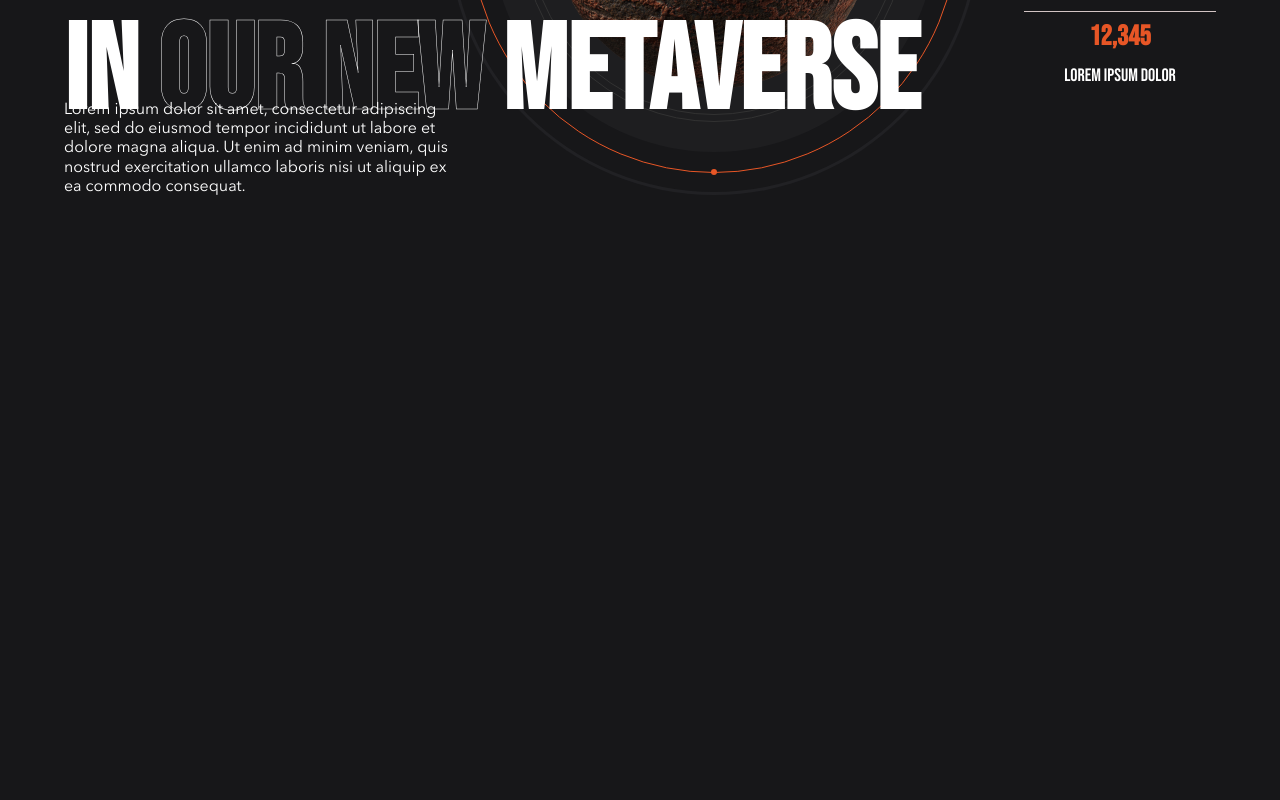
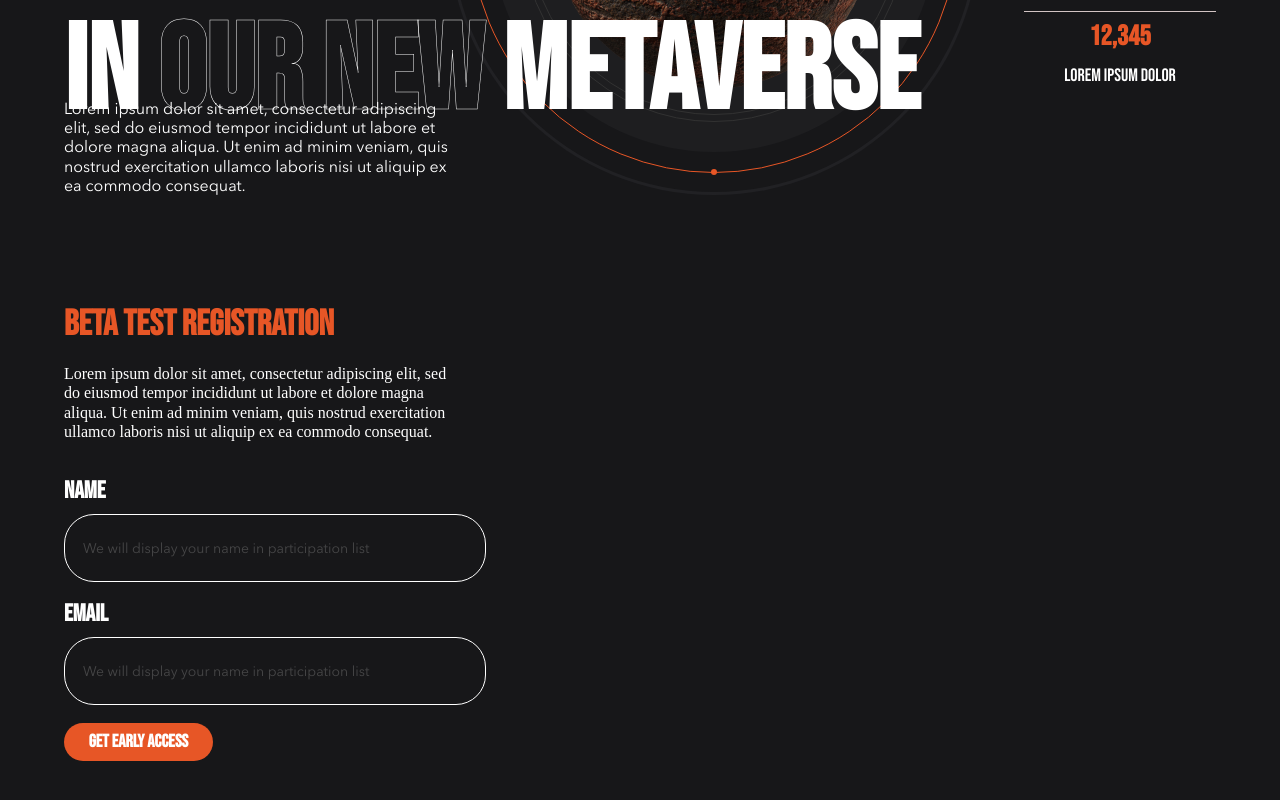
Before and after one commit to 3TERRRNITY/metaverse-testtask, a React (Vite) app: page / in a window 1280 px wide. Shown: the part 444-1244 px from the top of the page. Before the commit the page ends 800 px from the top, so only its background shows below. Built offline with nearby package versions, Linux system fonts and the light colour scheme; no server answers.

Commit message:
registration form

```diff
--- a/src/pages/Home/Home.tsx
+++ b/src/pages/Home/Home.tsx
@@ -1,9 +1,10 @@
-import { MainPageHero } from "../../widgets";
+import { MainPageHero, Registration } from "../../widgets";
 
 const Home = () => {
   return (
     <>
       <MainPageHero />
+      <Registration />
     </>
   );
 };
--- a/src/shared/ui/Button/Button.tsx
+++ b/src/shared/ui/Button/Button.tsx
@@ -7,7 +7,7 @@ interface IButtonProps {
 
 const Button = ({ title, disabled }: IButtonProps) => {
   return (
-    <ButtonContainer className="title" disabled={disabled}>
+    <ButtonContainer className="title" disabled={disabled} type="submit">
       {title}
     </ButtonContainer>
   );
--- a/src/shared/ui/ParticipantsList/ParticipantsList.tsx
+++ b/src/shared/ui/ParticipantsList/ParticipantsList.tsx
@@ -10,94 +10,19 @@ import {
   TableRowItem,
   TableWallet,
 } from "./ParticipantsListStyles.ts";
+interface IParticipantsProps {
+  id: number;
+  username: string;
+  email: string;
+  address?: string;
+}
+interface IParticipantsTableProps {
+  participants: IParticipantsProps[];
+}
 
-interface IParticipantsTableProps {}
+const ParticipantsTable = ({ participants }: IParticipantsTableProps) => {
+  const tableHead = ["name", "email", "wallet"];
 
-const ParticipantsTable = (props: IParticipantsTableProps) => {
-  const tableHead = ["name", "email", "wallet"];
-  // TODO: example
-  const participants = [
-    {
-      name: "Hamish Gilmore",
-      email: "walob95230@nubotel.com",
-      wallet: "0x279D9f0c10fBB3D44fEf96...",
-    },
-    {
-      name: "Hamish Gilmore",
-      email: "walob95230@nubotel.com",
-      wallet: "0x279D9f0c10fBB3D44fEf96...",
-    },
-    {
-      name: "Hamish Gilmore",
-      email: "walob95230@nubotel.com",
-      wallet: "0x279D9f0c10fBB3D44fEf96...",
-    },
-    {
-      name: "Hamish Gilmore",
-      email: "walob95230@nubotel.com",
-      wallet: "0x279D9f0c10fBB3D44fEf96...",
-    },
-    {
-      name: "Hamish Gilmore",
-      email: "walob95230@nubotel.com",
-      wallet: "0x279D9f0c10fBB3D44fEf96...",
-    },
-    {
-      name: "Hamish Gilmore",
-      email: "walob95230@nubotel.com",
-      wallet: "0x279D9f0c10fBB3D44fEf96...",
-    },
-    {
-      name: "Hamish Gilmore",
-      email: "walob95230@nubotel.com",
-      wallet: "0x279D9f0c10fBB3D44fEf96...",
-    },
-    {
-      name: "Hamish Gilmore",
-      email: "walob95230@nubotel.com",
-      wallet: "0x279D9f0c10fBB3D44fEf96...",
-    },
-    {
-      name: "Hamish Gilmore",
-      email: "walob95230@nubotel.com",
-      wallet: "0x279D9f0c10fBB3D44fEf96...",
-    },
-    {
-      name: "Hamish Gilmore",
-      email: "walob95230@nubotel.com",
-      wallet: "0x279D9f0c10fBB3D44fEf96...",
-    },
-    {
-      name: "Hamish Gilmore",
-      email: "walob95230@nubotel.com",
-      wallet: "0x279D9f0c10fBB3D44fEf96...",
-    },
-    {
-      name: "Hamish Gilmore",
-      email: "walob95230@nubotel.com",
-      wallet: "0x279D9f0c10fBB3D44fEf96...",
-    },
-    {
-      name: "Hamish Gilmore",
-      email: "walob95230@nubotel.com",
-      wallet: "0x279D9f0c10fBB3D44fEf96...",
-    },
-    {
-      name: "Hamish Gilmore",
-      email: "walob95230@nubotel.com",
-      wallet: "0x279D9f0c10fBB3D44fEf96...",
-    },
-    {
-      name: "Hamish Gilmore",
-      email: "walob95230@nubotel.com",
-      wallet: "0x279D9f0c10fBB3D44fEf96...",
-    },
-    {
-      name: "Hamish Gilmore",
-      email: "walob95230@nubotel.com",
-      wallet: "0x279D9f0c10fBB3D44fEf96...",
-    },
-  ];
   return (
     <ListContainer>
       <ListTitle className="title">
@@ -112,10 +37,10 @@ const ParticipantsTable = (props: IParticipantsTableProps) => {
           </TableHead>
 
           {participants.map((participant) => (
-            <TableRowItem className="paragraph">
-              <TableName>{participant.name}</TableName>
+            <TableRowItem className="paragraph" key={participant.id}>
+              <TableName>{participant.username}</TableName>
               <TableEmail>{participant.email}</TableEmail>
-              <TableWallet>{participant.wallet}</TableWallet>
+              <TableWallet>{participant.address}</TableWallet>
             </TableRowItem>
           ))}
         </ListTable>
--- a/src/shared/ui/ParticipantsList/ParticipantsListStyles.ts
+++ b/src/shared/ui/ParticipantsList/ParticipantsListStyles.ts
@@ -2,7 +2,7 @@ import styled from "@emotion/styled";
 
 export const ListContainer = styled.div`
   color: #ffffff;
-  width: 668px;
+  width: 100%;
 `;
 
 export const ListTitle = styled.div`
--- a/src/shared/ui/TextArea/TextArea.tsx
+++ b/src/shared/ui/TextArea/TextArea.tsx
@@ -1,20 +1,37 @@
-import { TextAreaContainer } from "./TextAreaStyle";
+import { Label, TextAreaContainer } from "./TextAreaStyle";
+import React from "react";
 
 interface ITextareaProps {
-  text: string;
   placeholder: string;
-  disabled: boolean;
+  disabled?: boolean;
+  label: string;
+  type: string;
+  name: string;
+  value?: string;
+  onChange: (e: React.ChangeEvent<HTMLInputElement>) => void;
 }
 
-const TextArea = ({ text, disabled, placeholder }: ITextareaProps) => {
+const TextArea = ({
+  disabled,
+  placeholder,
+  label,
+  type,
+  value,
+  onChange,
+}: ITextareaProps) => {
   return (
-    <TextAreaContainer
-      className="paragraph"
-      disabled={disabled}
-      placeholder={placeholder}
-    >
-      {text}
-    </TextAreaContainer>
+    <Label className="title">
+      {label}
+      <TextAreaContainer
+        className="paragraph"
+        required
+        type={type}
+        disabled={disabled}
+        placeholder={placeholder}
+        value={value}
+        onChange={onChange}
+      />
+    </Label>
   );
 };
 
--- a/src/shared/ui/TextArea/TextAreaStyle.ts
+++ b/src/shared/ui/TextArea/TextAreaStyle.ts
@@ -1,14 +1,13 @@
 import styled from "@emotion/styled";
 
-export const TextAreaContainer = styled.textarea`
+export const TextAreaContainer = styled.input`
+  width: 100%;
+  height: 42px;
   resize: none;
-
-  width: 421px;
-  height: 42px;
 
   border: 1px solid #ffffff;
   border-radius: 30px;
-
+  margin-top: 8px;
   padding: 12px 18px;
   overflow-y: hidden;
 
@@ -29,3 +28,10 @@ export const TextAreaContainer = styled.textarea`
     opacity: 0.5;
   }
 `;
+
+export const Label = styled.label`
+  font-size: 24px;
+  line-height: 28.8px;
+  font-weight: 700;
+  text-transform: uppercase;
+`;
--- a/src/widgets/MainPageHero/MainPageHeroStyles.ts
+++ b/src/widgets/MainPageHero/MainPageHeroStyles.ts
@@ -4,7 +4,7 @@ export const HeroContainer = styled.div`
   display: grid;
   grid-template-columns: repeat(12, 1fr);
 
-  margin-top: 35px;
+  margin: 35px 0 60px 0;
 `;
 
 export const HeroText = styled.div`
--- /dev/null
+++ b/src/widgets/Registration/Registration.tsx
@@ -0,0 +1,113 @@
+import { useEffect, useState } from "react";
+import { Button, ParticipantsTable, TextArea } from "../../shared";
+import {
+  ParticipantsTableContainer,
+  RegistrationDescription,
+  RegistrationForm,
+  RegistrationFormContainer,
+  RegistrationInfoContainer,
+  RegistrationPage,
+  RegistrationTitle,
+} from "./RegistrationStyles";
+
+type Participant = {
+  id: number;
+  username: string;
+  email: string;
+  address?: string;
+};
+
+const Registration = () => {
+  const [participants, setParticipants] = useState<Participant[]>([]);
+  const [formData, setFormData] = useState({
+    username: "",
+    email: "",
+  });
+  const [formSubmitted, setFormSubmitted] = useState<boolean>(false);
+  useEffect(() => {
+    const fetchParticipants = async () => {
+      try {
+        const response = await fetch(
+          "https://new-backend.unistory.app/api/data?page=0&perPage=20"
+        );
+
+        if (response.ok) {
+          const data = await response.json();
+
+          setParticipants(data.items);
+        } else {
+          console.error("Failed to fetch participants");
+        }
+      } catch (error) {
+        console.error("Error:", error);
+      }
+    };
+
+    fetchParticipants();
+  }, []);
+
+  console.log(participants);
+
+  const handleSubmit = async (e: React.FormEvent) => {
+    e.preventDefault();
+
+    const newParticipant: Participant = {
+      id: participants.length + 1,
+      username: formData.username,
+      email: formData.email,
+    };
+
+    setParticipants([newParticipant, ...participants]);
+
+    setFormData({ username: "", email: "" });
+
+    setFormSubmitted(true);
+  };
+
+  return (
+    <RegistrationPage>
+      <RegistrationFormContainer>
+        <RegistrationInfoContainer>
+          <RegistrationTitle className="title orange">
+            Beta test registration
+          </RegistrationTitle>
+          <RegistrationDescription>
+            Lorem ipsum dolor sit amet, consectetur adipiscing elit, sed do
+            eiusmod tempor incididunt ut labore et dolore magna aliqua. Ut enim
+            ad minim veniam, quis nostrud exercitation ullamco laboris nisi ut
+            aliquip ex ea commodo consequat.{" "}
+          </RegistrationDescription>
+        </RegistrationInfoContainer>
+        <RegistrationForm onSubmit={handleSubmit}>
+          <TextArea
+            type="text"
+            name="username"
+            label="name"
+            placeholder="We will display your name in participation list"
+            value={formData.username}
+            onChange={(e) =>
+              setFormData({ ...formData, username: e.target.value })
+            }
+          />
+          <TextArea
+            type="email"
+            label="email"
+            name="email"
+            placeholder="We will display your name in participation list"
+            value={formData.email}
+            onChange={(e) =>
+              setFormData({ ...formData, email: e.target.value })
+            }
+          />
+          <Button title="Get early access" disabled={false} />
+        </RegistrationForm>
+      </RegistrationFormContainer>
+
+      <ParticipantsTableContainer>
+        {formSubmitted && <ParticipantsTable participants={participants} />}
+      </ParticipantsTableContainer>
+    </RegistrationPage>
+  );
+};
+
+export default Registration;
--- /dev/null
+++ b/src/widgets/Registration/RegistrationStyles.ts
@@ -0,0 +1,41 @@
+import styled from "@emotion/styled";
+
+export const RegistrationPage = styled.div`
+  display: grid;
+  grid-template-columns: repeat(12, 1fr);
+  padding: 48px 0 333px 0;
+`;
+
+export const RegistrationInfoContainer = styled.div`
+  display: flex;
+  flex-direction: column;
+  gap: 18px;
+`;
+
+export const RegistrationFormContainer = styled.div`
+  grid-column: 1/5;
+  display: flex;
+  flex-direction: column;
+  gap: 36px;
+`;
+export const RegistrationTitle = styled.div`
+  font-weight: 700;
+  font-size: 36px;
+  line-height: 43.2px;
+`;
+
+export const RegistrationDescription = styled.div`
+  font-size: 16px;
+  line-height: 19.2px;
+`;
+
+export const RegistrationForm = styled.form`
+  display: flex;
+  flex-direction: column;
+
+  gap: 18px;
+`;
+
+export const ParticipantsTableContainer = styled.div`
+  grid-column: 6/13;
+`;
--- a/src/widgets/index.ts
+++ b/src/widgets/index.ts
@@ -1,3 +1,4 @@
 import MainPageHero from "./MainPageHero/MainPageHero";
+import Registration from "./Registration/Registration";
 
-export { MainPageHero };
+export { MainPageHero, Registration };
```
